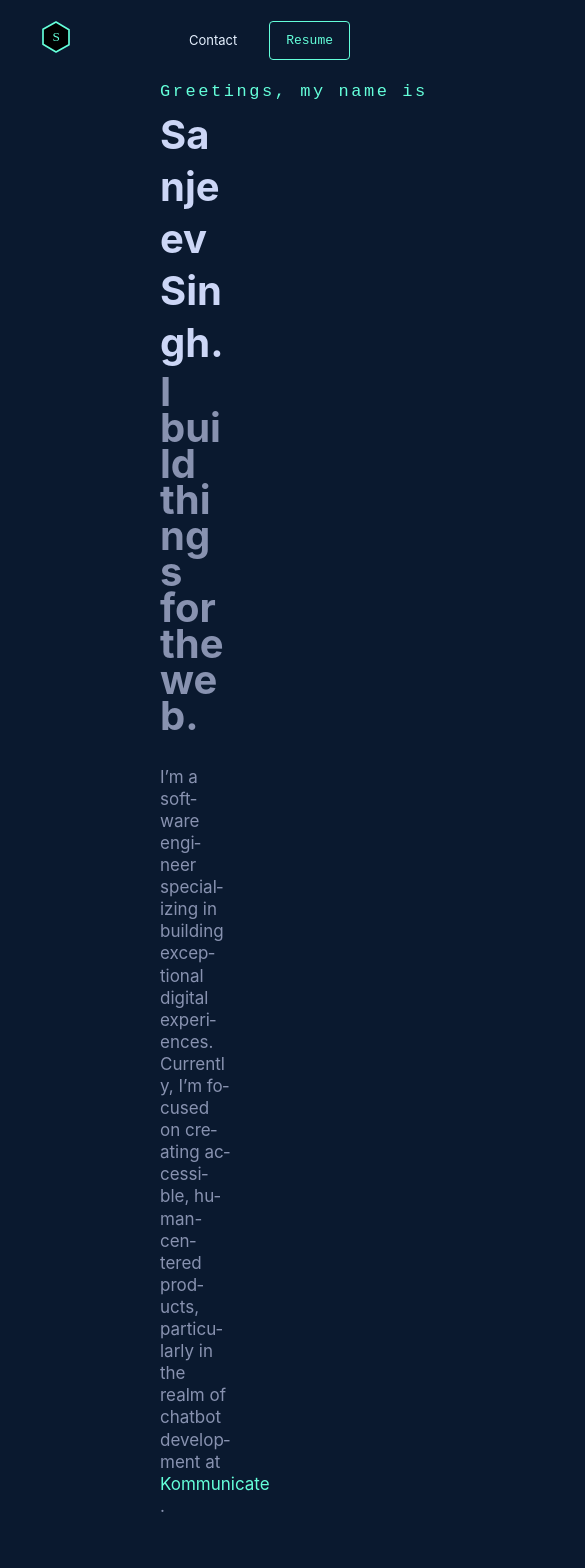
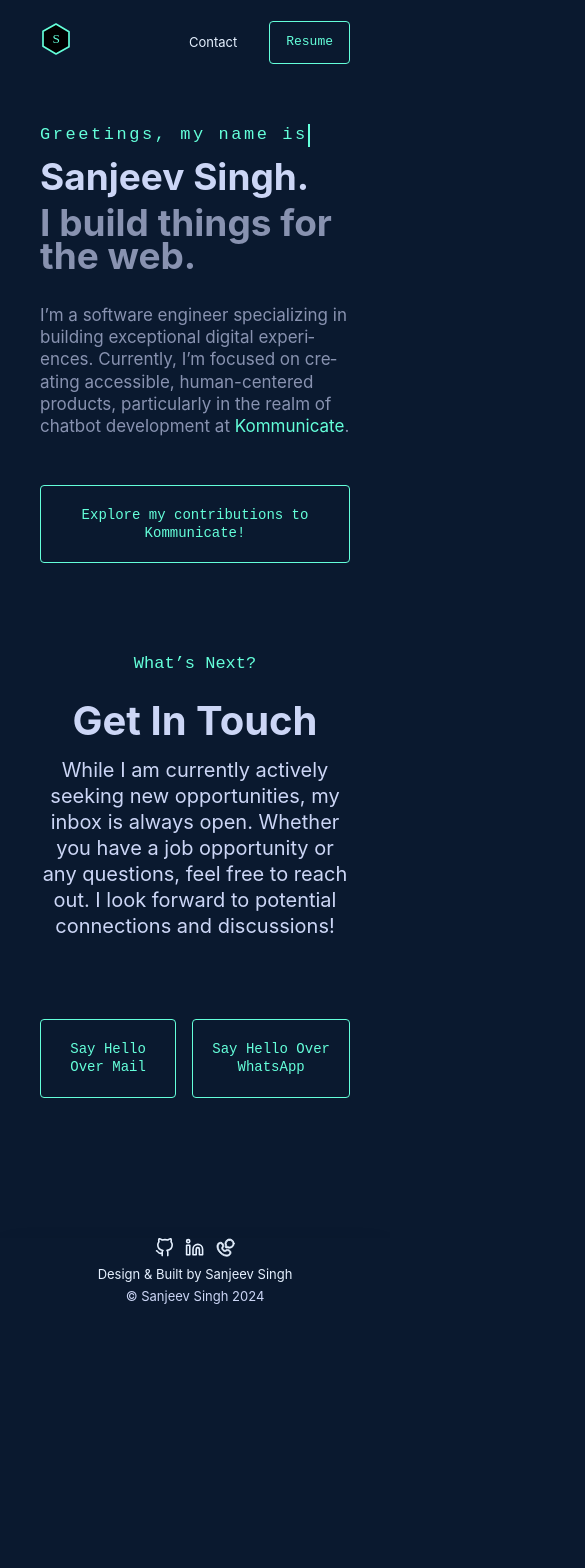
Before and after one commit to Sanjeev232/my-portfolio, a React (Vite) app: page / in a window 390 px wide. Shown: the top 1568 px of the page, 585 px wide, since content can reach past the window. After the commit the page ends 1305 px from the top, so only its background shows below. Built offline with nearby package versions, Linux system fonts and the light colour scheme.

Commit message:
adding media queries
adding media queries

```diff
--- a/index.css
+++ b/index.css
@@ -125,6 +125,7 @@ a:visited {
     transition: var(--transition);
     text-decoration: none;
     color: var(--white);
+    line-height: inherit;
 }
 
 a:hover,
--- a/src/View/Home.tsx
+++ b/src/View/Home.tsx
@@ -31,7 +31,7 @@ const Home = () => {
         .
       </p>
       <a
-        className="email-link"
+        className="email-link email-link-header"
         href={CONTACT_DETAILS.gitHubOffice}
         target="_blank"
         rel="noreferrer"
--- a/src/portfolio.style.css
+++ b/src/portfolio.style.css
@@ -111,7 +111,7 @@ svg.feather {
 
 .big-heading {
     margin: 0px;
-    font-size: clamp(40px, 8vw, 80px);
+    font-size: clamp(37px, 8vw, 80px);
 }
 
 .typewriter.green-heading {
@@ -265,6 +265,45 @@ p>.p-anchor:focus-visible {
     }
 }
 
+@media (max-width: 866px) {
+    .sub-container {
+        padding: 2.5rem;
+    }
+
+    .email-link-header {
+        margin-top: 3rem
+    }
+}
+
+@media (max-width: 460px) {
+
+    .email-link,
+    .tel-link {
+        text-align: center;
+        padding: 1.25rem 1.5rem
+    }
+}
+
+@media (max-width: 500px) {
+
+    .email-link,
+    .tel-link {
+        padding: 1.25rem 1rem
+    }
+
+    .footer-container {
+        background-color: var(--navy);
+        box-shadow: 0 10px 30px -15px var(--navy-shadow);
+        flex-direction: column;
+        gap: 5px;
+    }
+
+    .footer-container__ul {
+        margin-block-start: 0;
+        margin-block-end: 0;
+        padding-inline-start: 0;
+    }
+}
 
 @keyframes typing {
     from {
--- a/vite.config.ts
+++ b/vite.config.ts
@@ -6,5 +6,5 @@ import react from "@vitejs/plugin-react";
 
 export default defineConfig({
   plugins: [react()],
-  base: "/my-portfolio/",
+  base: "/my-portfolio",
 });
```
